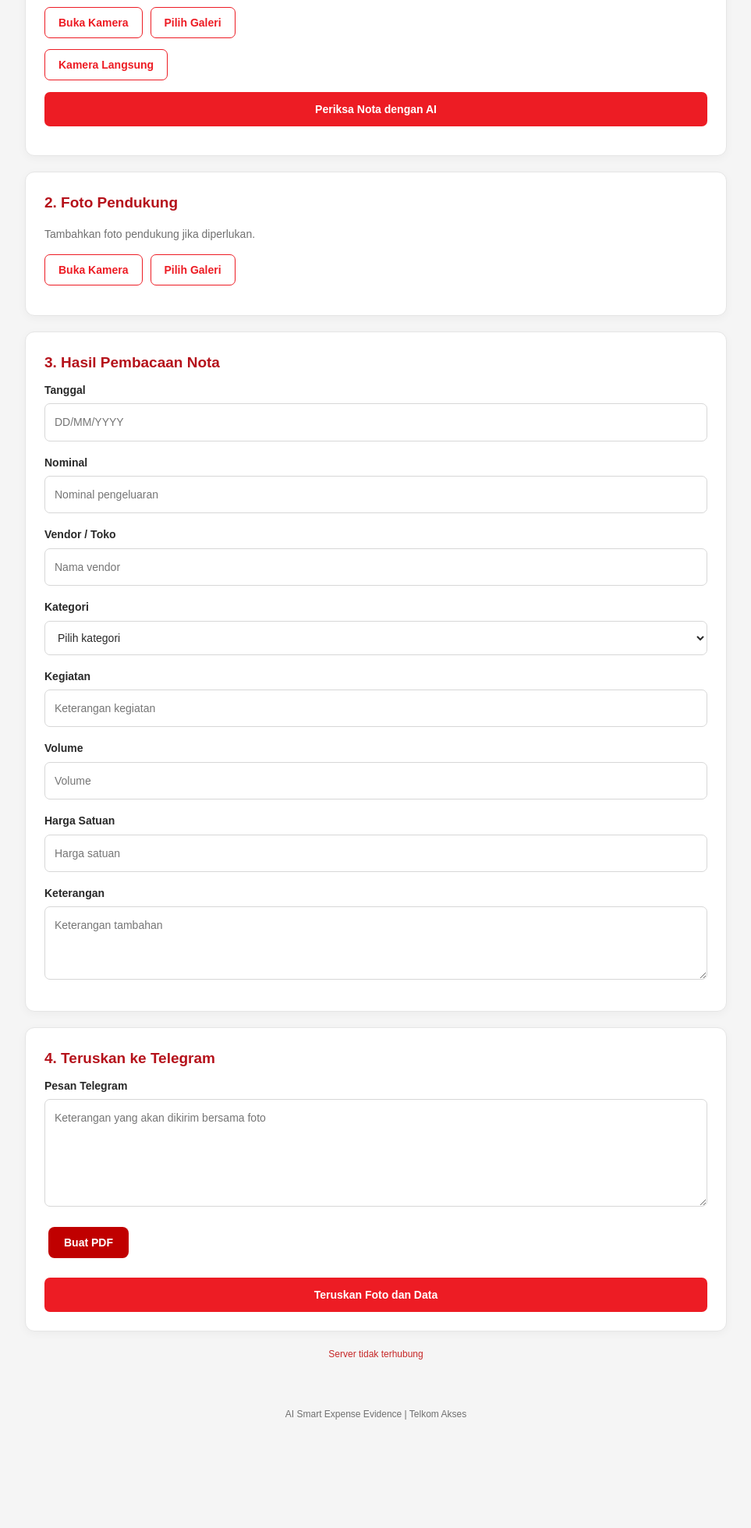
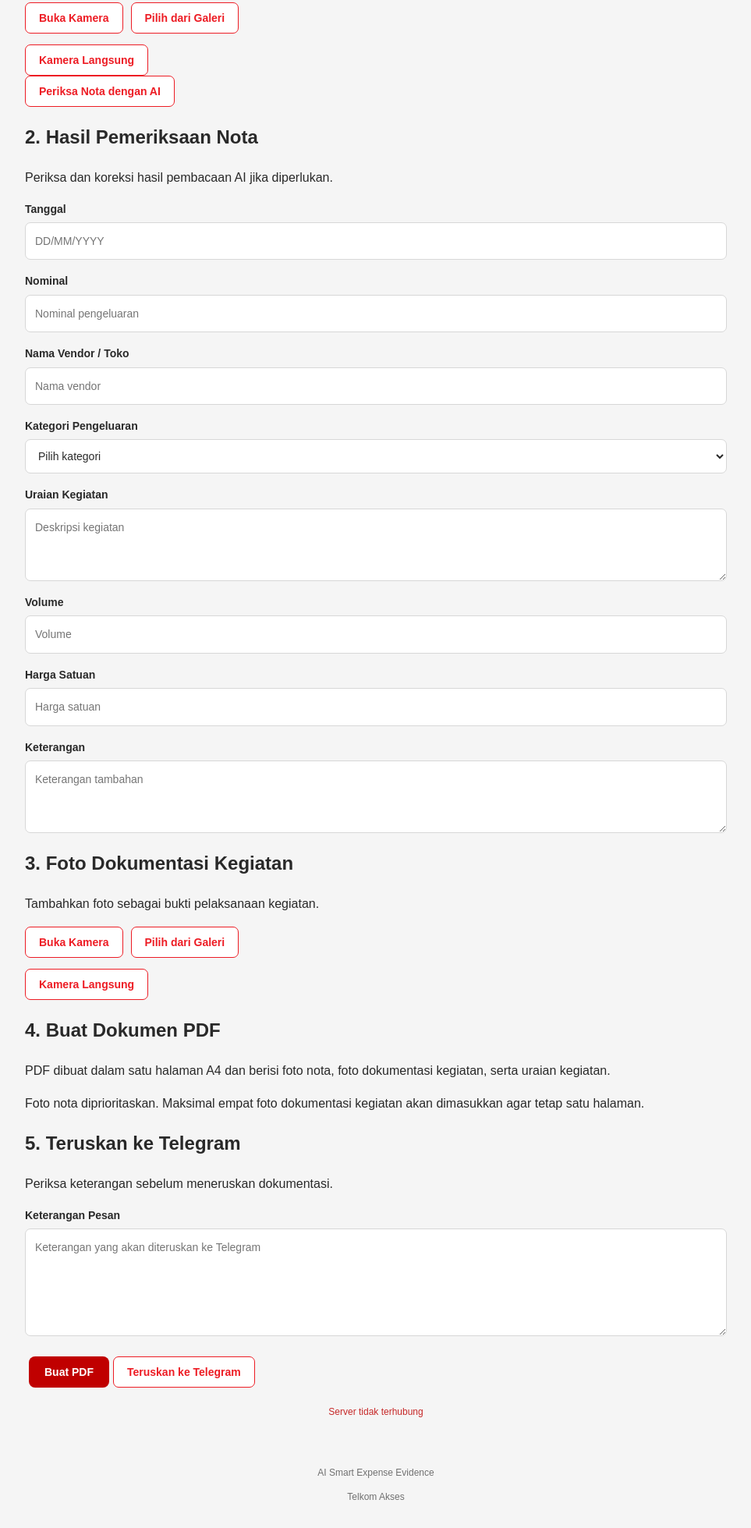
Before and after one commit to adindazahra16/Smart-Evidence-Scanner, a website: page index.html in a window 1280 px wide. Shown: the part 316-2275 px from the top of the page at 78% size, without its empty margins (158-1121 px from the left). Before the commit the page ends 2170 px from the top, so only its background shows below. Drawn offline with nearby package versions, Linux system fonts and the light colour scheme; no server answers.

Commit message:
index.html

```diff
--- a/index.html
+++ b/index.html
@@ -1,32 +1,35 @@
+
 <!DOCTYPE html>
 <html lang="id">
 <head>
   <meta charset="UTF-8">
   <meta name="viewport" content="width=device-width, initial-scale=1.0">
-  <title>AI Smart Expense Evidence</title>
+  <meta name="theme-color" content="#e60012">
+  <title>AI Smart Expense Evidence - Telkom Akses</title>
   <link rel="stylesheet" href="style.css">
 </head>
+
 <body>
 
   <header class="header">
     <div class="brand">TELKOM AKSES</div>
     <h1>AI Smart Expense Evidence</h1>
-  <p>Digitalisasi bukti pengeluaran dan nota perjalanan</p>
+    <p>Digitalisasi dokumentasi bukti pengeluaran</p>
   </header>
 
   <main class="container">
 
-  <section class="panel">
+    <section class="card">
       <h2>1. Foto Nota</h2>
       <p>Ambil foto nota menggunakan kamera atau pilih dari galeri.</p>
 
+      <div class="button-group">
+        <button type="button" id="receipt-camera-button">Buka Kamera</button>
+        <button type="button" id="receipt-gallery-button">Pilih dari Galeri</button>
+      </div>
+
       <input type="file" id="receipt-camera" accept="image/*" capture="environment" hidden>
       <input type="file" id="receipt-gallery" accept="image/*" hidden>
-
-    <div class="button-group">
-      <button type="button" id="receipt-camera-button">Buka Kamera</button>
-      <button type="button" id="receipt-gallery-button">Pilih Galeri</button>
-    </div>
 
       <div id="receipt-webcam" hidden>
         <video id="receipt-video" autoplay playsinline></video>
@@ -38,41 +41,31 @@
 
       <div id="receipt-preview"></div>
 
-    <button type="button" id="scan-button" class="primary-button">
-      Periksa Nota dengan AI
-    </button>
-    <p id="scan-message"></p>
+      <button type="button" id="scan-button">Periksa Nota dengan AI</button>
+      <p id="scan-message" role="status"></p>
     </section>
 
-  <section class="panel">
-    <h2>2. Foto Pendukung</h2>
-    <p>Tambahkan foto pendukung jika diperlukan.</p>
+    <section class="card">
+      <h2>2. Hasil Pemeriksaan Nota</h2>
+      <p>Periksa dan koreksi hasil pembacaan AI jika diperlukan.</p>
 
-    <input type="file" id="supporting-camera" accept="image/*" capture="environment" hidden>
-    <input type="file" id="supporting-gallery" accept="image/*" multiple hidden>
-
-    <div class="button-group">
-      <button type="button" id="supporting-camera-button">Buka Kamera</button>
-      <button type="button" id="supporting-gallery-button">Pilih Galeri</button>
+      <div class="form-group">
+        <label for="tanggal">Tanggal</label>
+        <input type="text" id="tanggal" placeholder="DD/MM/YYYY">
       </div>
 
-    <div id="supporting-preview"></div>
-    <p id="supporting-message"></p>
-  </section>
+      <div class="form-group">
+        <label for="nominal">Nominal</label>
+        <input type="text" id="nominal" placeholder="Nominal pengeluaran">
+      </div>
 
-  <section class="panel">
-    <h2>3. Hasil Pembacaan Nota</h2>
+      <div class="form-group">
+        <label for="vendor">Nama Vendor / Toko</label>
+        <input type="text" id="vendor" placeholder="Nama vendor">
+      </div>
 
-    <label>Tanggal</label>
-    <input type="text" id="tanggal" placeholder="DD/MM/YYYY">
-
-    <label>Nominal</label>
-    <input type="text" id="nominal" placeholder="Nominal pengeluaran">
-
-    <label>Vendor / Toko</label>
-    <input type="text" id="vendor" placeholder="Nama vendor">
-
-    <label>Kategori</label>
+      <div class="form-group">
+        <label for="kategori">Kategori Pengeluaran</label>
         <select id="kategori">
           <option value="">Pilih kategori</option>
           <option value="BBM">BBM</option>
@@ -84,49 +77,109 @@
           <option value="LAINNYA">LAINNYA</option>
           <option value="TIDAK DIKETAHUI">TIDAK DIKETAHUI</option>
         </select>
+      </div>
 
       <div id="bbm-fields" hidden>
-      <p id="bbm-message"></p>
+        <h3>Informasi BBM</h3>
 
-      <label>Nomor Polisi Kendaraan</label>
+        <div class="form-group">
+          <label for="plat">Nomor Kendaraan</label>
           <input type="text" id="plat" placeholder="Contoh: KT 1234 XX">
-
-      <label>Kilometer</label>
-      <input type="text" id="kilometer" placeholder="Kilometer kendaraan">
         </div>
 
-    <label>Kegiatan</label>
-    <input type="text" id="kegiatan" placeholder="Keterangan kegiatan">
+        <div class="form-group">
+          <label for="kilometer">Kilometer</label>
+          <input type="text" id="kilometer" placeholder="Angka kilometer">
+        </div>
 
-    <label>Volume</label>
+        <p id="bbm-message"></p>
+      </div>
+
+      <div class="form-group">
+        <label for="kegiatan">Uraian Kegiatan</label>
+        <textarea id="kegiatan" rows="3" placeholder="Deskripsi kegiatan"></textarea>
+      </div>
+
+      <div class="form-group">
+        <label for="volume">Volume</label>
         <input type="text" id="volume" placeholder="Volume">
+      </div>
 
-    <label>Harga Satuan</label>
+      <div class="form-group">
+        <label for="harga_satuan">Harga Satuan</label>
         <input type="text" id="harga_satuan" placeholder="Harga satuan">
+      </div>
 
-    <label>Keterangan</label>
+      <div class="form-group">
+        <label for="keterangan">Keterangan</label>
         <textarea id="keterangan" rows="3" placeholder="Keterangan tambahan"></textarea>
+      </div>
     </section>
 
-  <section class="panel">
-    <h2>4. Teruskan ke Telegram</h2>
-    <label>Pesan Telegram</label>
-    <textarea id="telegram-caption" rows="5"
-      placeholder="Keterangan yang akan dikirim bersama foto"></textarea>
+    <section class="card">
+      <h2>3. Foto Dokumentasi Kegiatan</h2>
+      <p>Tambahkan foto sebagai bukti pelaksanaan kegiatan.</p>
 
-    <button type="button" id="telegram-button" class="primary-button">
-      Teruskan Foto dan Data
-    </button>
+      <div class="button-group">
+        <button type="button" id="supporting-camera-button">Buka Kamera</button>
+        <button type="button" id="supporting-gallery-button">Pilih dari Galeri</button>
+      </div>
+
+      <input type="file" id="supporting-camera" accept="image/*" capture="environment" multiple hidden>
+      <input type="file" id="supporting-gallery" accept="image/*" multiple hidden>
+
+      <div id="supporting-webcam" hidden>
+        <video id="supporting-video" autoplay playsinline></video>
+        <div class="button-group">
+          <button type="button" id="supporting-take-photo">Ambil Foto</button>
+          <button type="button" id="supporting-close-camera">Tutup Kamera</button>
+        </div>
+      </div>
+
+      <div id="supporting-preview"></div>
+      <p id="supporting-message"></p>
     </section>
 
-  <p id="server-status">Menghubungkan aplikasi...</p>
+    <section class="card">
+      <h2>4. Buat Dokumen PDF</h2>
+      <p>
+        PDF dibuat dalam satu halaman A4 dan berisi foto nota,
+        foto dokumentasi kegiatan, serta uraian kegiatan.
+      </p>
+      <p>
+        Foto nota diprioritaskan. Maksimal empat foto dokumentasi
+        kegiatan akan dimasukkan agar tetap satu halaman.
+      </p>
+      <!-- Tombol PDF dibuat otomatis oleh script.js -->
+    </section>
+
+    <section class="card">
+      <h2>5. Teruskan ke Telegram</h2>
+      <p>Periksa keterangan sebelum meneruskan dokumentasi.</p>
+
+      <div class="form-group">
+        <label for="telegram-caption">Keterangan Pesan</label>
+        <textarea
+          id="telegram-caption"
+          rows="5"
+          placeholder="Keterangan yang akan diteruskan ke Telegram"
+        ></textarea>
+      </div>
+
+      <button type="button" id="telegram-button">Teruskan ke Telegram</button>
+    </section>
+
+    <p id="server-status" role="status">Memeriksa koneksi server...</p>
 
   </main>
 
-<footer>
-  <p>AI Smart Expense Evidence | Telkom Akses</p>
+  <footer class="footer">
+    <p>AI Smart Expense Evidence</p>
+    <p>Telkom Akses</p>
   </footer>
 
+  <script src="https://cdnjs.cloudflare.com/ajax/libs/jspdf/2.5.2/jspdf.umd.min.js"></script>
   <script src="script.js"></script>
+
 </body>
 </html>
```
Lines whose indentation alone changed are shown as unchanged.
